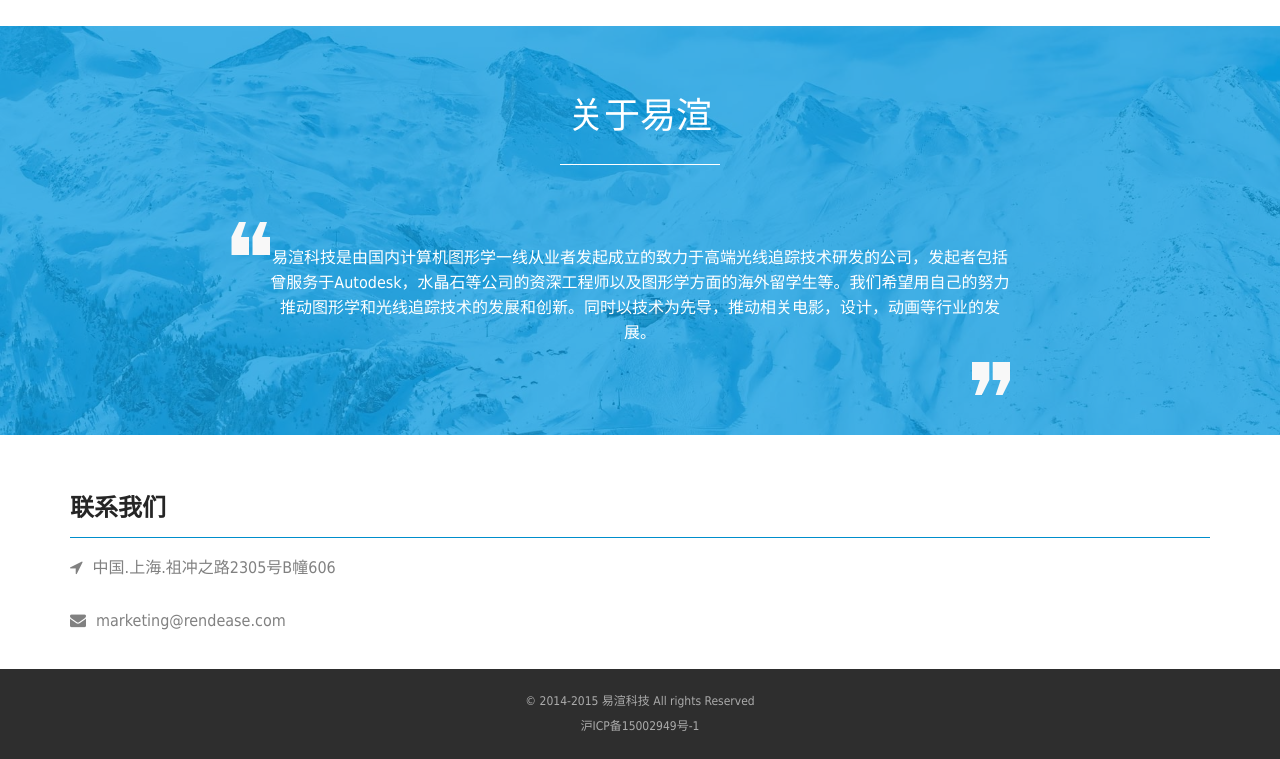
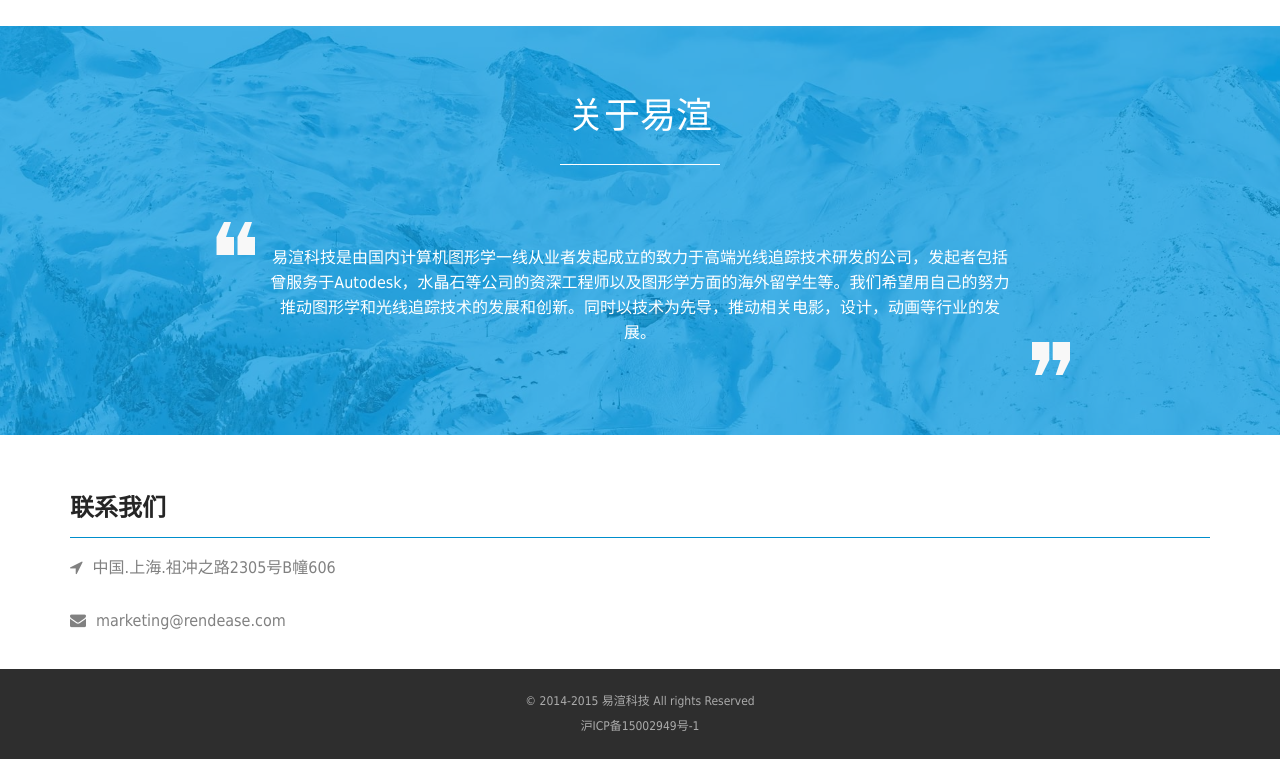
Before and after one commit to marsorange/Elara-website, a plain HTML site: page index.html in a window 1280 px wide. Shown: the part 2537-3296 px from the top of the page. Drawn offline with Linux system fonts and the light colour scheme.

Commit message:
修改引号位置

```diff
--- a/css/main.css
+++ b/css/main.css
@@ -767,20 +767,20 @@ ul.external li a:hover {
     background-repeat: no-repeat;
     bottom: 90px;
     height: 33px;
-    left: -35px;
+    left: -50px;
     position: absolute;
     width: 45px;
 }
 
 .testimonial-item > div:after {
     background-image: url("../img/icons/quotes.png");
-    background-position: -58px 0;
-    background-repeat: no-repeat;
-    bottom: -50px;
-    height: 33px;
-    position: absolute;
-    right: 0;
-    width: 45px;
+	background-position:-58px 0;
+	background-repeat: no-repeat;
+	bottom: -30px;
+	height: 33px;
+	position: absolute;
+	right: -60px;
+	width: 45px;
 }
 
 .testimonial-item > div > span {
```
